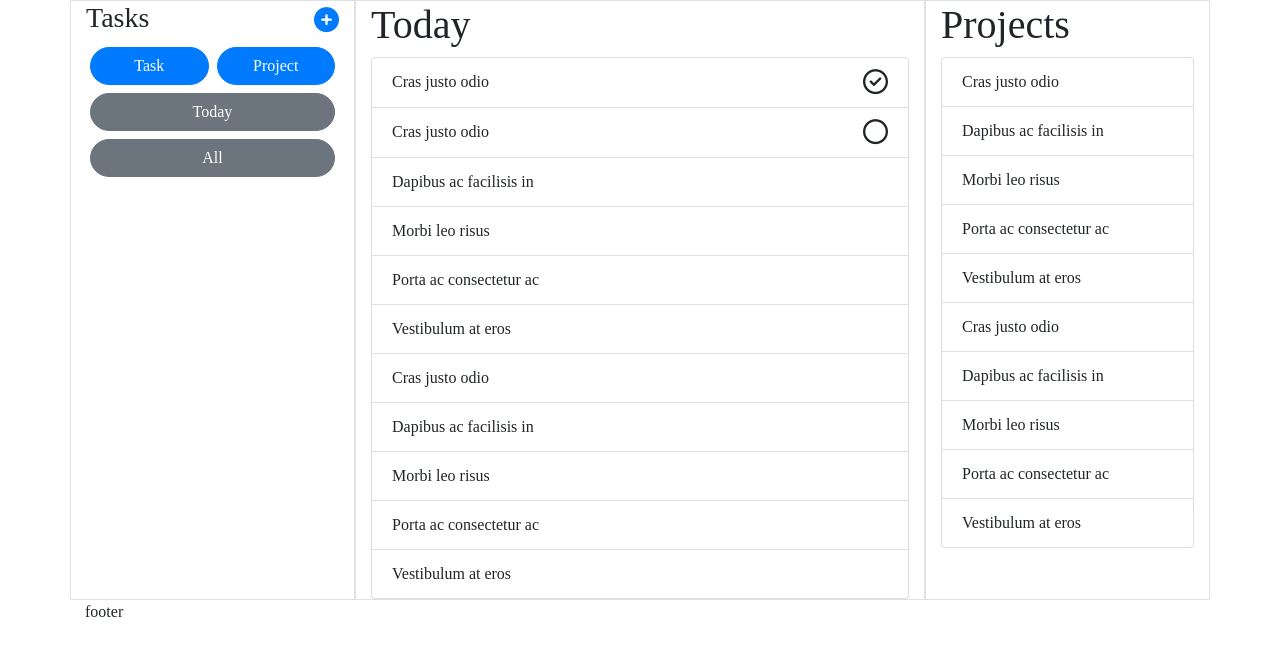
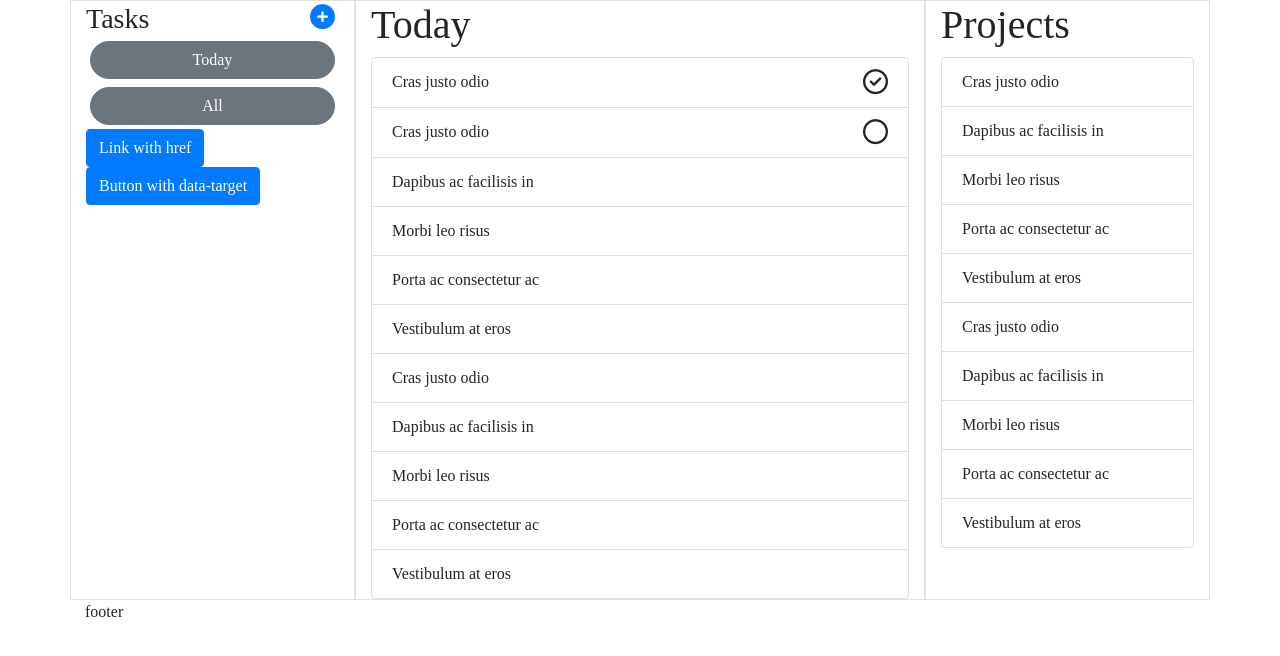
Before and after one commit to trekab/js-todo-app, a website built with webpack: page src/index.html in a window 1280 px wide. Built offline with nearby package versions, Linux system fonts and the light colour scheme; a web font is replaced by a local one.

Commit message:
Add jquery and popper to project for animations

```diff
--- a/package.json
+++ b/package.json
@@ -22,6 +22,7 @@
     "autoprefixer": "^9.8.0",
     "clean-webpack-plugin": "^3.0.0",
     "css-loader": "^3.5.3",
+    "exports-loader": "^0.7.0",
     "file-loader": "^6.0.0",
     "html-webpack-plugin": "^4.3.0",
     "postcss-loader": "^3.0.0",
@@ -32,6 +33,8 @@
     "webpack-cli": "^3.3.11"
   },
   "dependencies": {
-    "bootstrap": "^4.5.0"
+    "bootstrap": "^4.5.0",
+    "jquery": "^3.5.1",
+    "popper.js": "^1.16.1"
   }
 }
--- a/src/index.html
+++ b/src/index.html
@@ -11,15 +11,30 @@
       <main class="row">
         <aside id="left-sidebar" class="col-md-3 border border d-flex flex-column">
           <div class="d-flex justify-content-between align-items-center">
-            <h3 id="header" class="text-center">Tasks</h3>
-            <a data-toggle="collapse" href="#new-btn-set" role="button" aria-expanded="false" aria-controls="new-btn-set"><i class="add-button fas fa-plus-circle"></i></a>
+            <h3 id="header" class="text-center m-0">Tasks</h3>
+            <a class="p-1" data-toggle="collapse" href="#new-btn-set" role="button" aria-expanded="false" aria-controls="new-btn-set"><i class="add-button fas fa-plus-circle"></i></a>
           </div>
-          <div class="collapse d-flex" id="new-btn-set">
-            <button type="button" class="btn btn-primary rounded-pill w-100 m-1">Task</button>
-            <button type="button" class="btn btn-primary rounded-pill w-100 m-1">Project</button>
+          <div class="collapse" id="new-btn-set">
+            <div class="d-flex">
+              <button type="button" class="btn btn-primary rounded-pill w-100 m-1">Task</button>
+              <button type="button" class="btn btn-primary rounded-pill w-100 m-1">Project</button>
+            </div>
           </div>
           <button type="button" class="btn btn-secondary rounded-pill text-white  m-1">Today</button>
           <button type="button" class="btn btn-secondary rounded-pill text-white m-1">All</button>
+          <p>
+  <a class="btn btn-primary" data-toggle="collapse" href="#collapseExample" role="button" aria-expanded="false" aria-controls="collapseExample">
+    Link with href
+  </a>
+  <button class="btn btn-primary" type="button" data-toggle="collapse" data-target="#collapseExample" aria-expanded="false" aria-controls="collapseExample">
+    Button with data-target
+  </button>
+</p>
+<div class="collapse" id="collapseExample">
+  <div class="card card-body">
+    Anim pariatur cliche reprehenderit, enim eiusmod high life accusamus terry richardson ad squid. Nihil anim keffiyeh helvetica, craft beer labore wes anderson cred nesciunt sapiente ea proident.
+  </div>
+</div>
         </aside>
         <section id="main-section"  class="col-md-6  border">
           <h1>Today</h1>
--- a/src/index.js
+++ b/src/index.js
@@ -1 +1,2 @@
 import './css/main.scss';
+import 'bootstrap';
```
Also changed, not shown: dist/bundle.js, dist/index.html, 1 other file.
